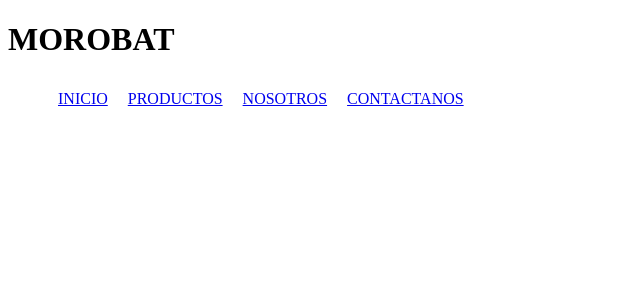
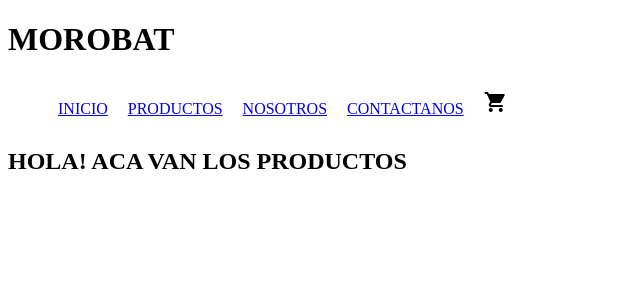
Before and after one commit to agustinbianchi/morobat-bianchi, a React (Create React App) app: page / in a window 1280 px wide. Shown: the top 300 px of the page, without its empty margins (0-640 px from the left). Built offline with nearby package versions, Linux system fonts and the light colour scheme.

Commit message:
agregando cartwidget y itemlistcontainer

```diff
--- a/public/index.html
+++ b/public/index.html
@@ -24,6 +24,9 @@
       work correctly both with client-side routing and a non-root public URL.
       Learn how to configure a non-root public URL by running `npm run build`.
     -->
+    <link href="https://fonts.googleapis.com/icon?family=Material+Icons"
+      rel="stylesheet">
+
     <title>React App</title>
   </head>
   <body>
--- a/src/components/App.js
+++ b/src/components/App.js
@@ -1,11 +1,13 @@
 import Nav from "./NavBar"
+import ItemListContainer from "./ItemListContainer"
 
 const App = () => {
     return (
-        <header>
+        <><header>
             <h1>MOROBAT</h1>
-            <Nav/>
+            <Nav />
         </header>
+        <ItemListContainer greeting="HOLA! ACA VAN LOS PRODUCTOS" /></>
     )
 }
 
--- /dev/null
+++ b/src/components/CartWidget.js
@@ -0,0 +1,7 @@
+const CartWidget = () => {
+    return (
+        <span className="material-icons">shopping_cart</span>
+    )
+}
+
+export default CartWidget
--- /dev/null
+++ b/src/components/ItemListContainer.js
@@ -0,0 +1,8 @@
+const ItemListContainer = ({greeting}) => {
+    console.log(greeting);
+    return (
+        <h2>{greeting}</h2>
+    )
+}
+
+export default ItemListContainer
--- a/src/components/NavBar.js
+++ b/src/components/NavBar.js
@@ -1,3 +1,4 @@
+import CartWidget from "./CartWidget"
 import style from "./style.css"
 
 const Nav = () => {
@@ -8,6 +9,7 @@
                 <li><a href="#">PRODUCTOS</a></li>
                 <li><a href="#">NOSOTROS</a></li>
                 <li><a href="#">CONTACTANOS</a></li>
+                <li><CartWidget/></li>
             </ul>
         </nav>
     )
```
